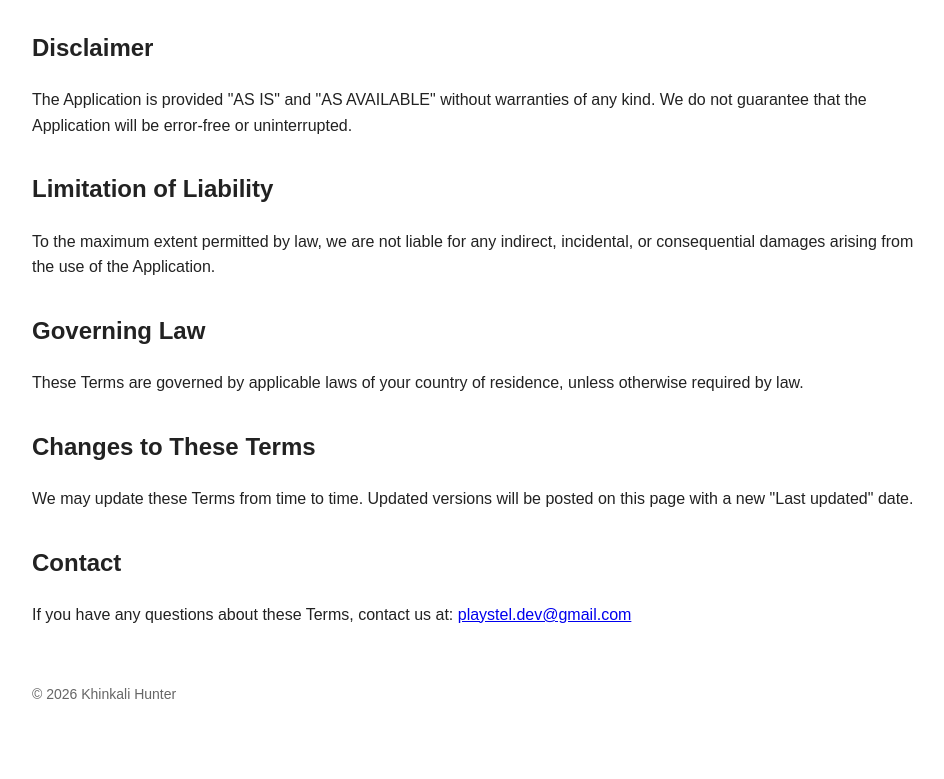
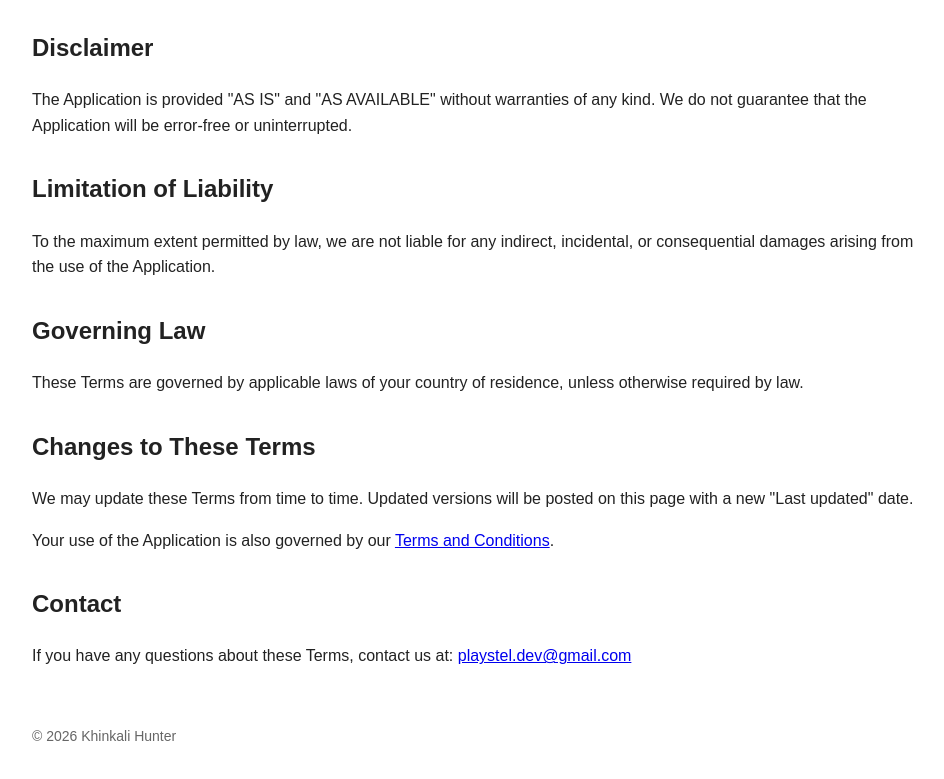
Before and after one commit to playstel/khinkali-hunter-legal, a plain HTML site: page terms.html in a window 1280 px wide. Shown: the part 988-1767 px from the top of the page, without its empty margins (158-1102 px from the left). Before the commit the page ends 1734 px from the top, so only its background shows below. Drawn offline with Linux system fonts and the light colour scheme.

Commit message:
Update terms.html

```diff
--- a/terms.html
+++ b/terms.html
@@ -97,6 +97,11 @@ We may update these Terms from time to time.
 Updated versions will be posted on this page with a new "Last updated" date.
 </p>
 
+<p>
+Your use of the Application is also governed by our
+<a href="terms.html">Terms and Conditions</a>.
+</p>
+
 <h2>Contact</h2>
 <p>
 If you have any questions about these Terms, contact us at:
```
